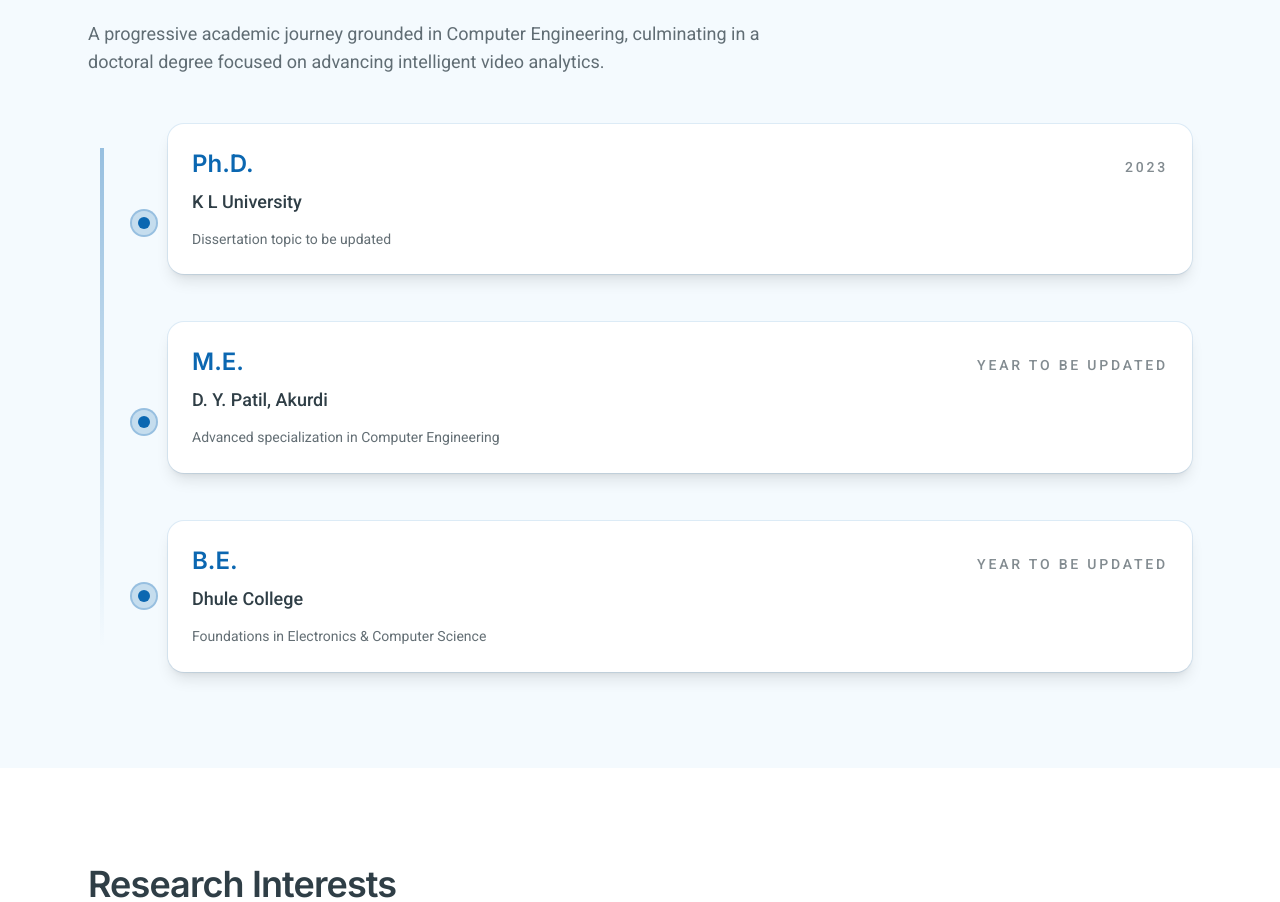
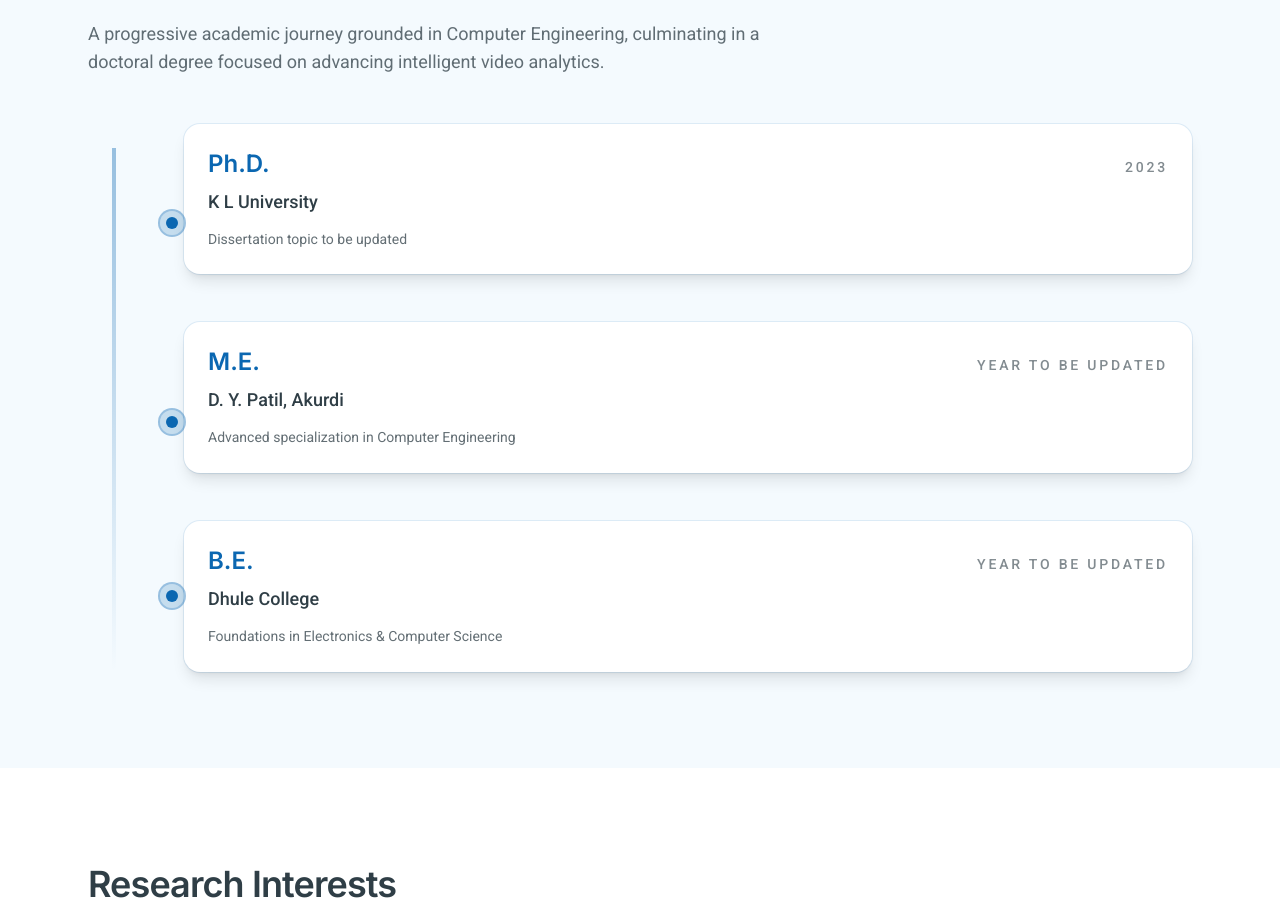
Before and after one commit to DEVESH1676/Portfolio, a React (Vite) app: page / in a window 1280 px wide. Shown: the part 1627-2529 px from the top of the page. Built offline with nearby package versions, Linux system fonts and the light colour scheme.

Commit message:
Update Education.tsx v3.16

```diff
--- a/client/components/sections/Education.tsx
+++ b/client/components/sections/Education.tsx
@@ -4,7 +4,7 @@ export const EducationSection = () => {
   return (
     <section id="education" className="bg-secondary/40 py-24 scroll-mt-24">
       <div className="mx-auto max-w-6xl px-6">
-        {/* Section heading */}
+        {/* Heading */}
         <div className="mb-12">
           <h2 className="font-heading text-3xl font-semibold tracking-tight text-foreground md:text-4xl">
             Education
@@ -17,27 +17,25 @@ export const EducationSection = () => {
         </div>
 
         {/* Timeline container */}
-        <div className="relative pl-8">
+        <div className="relative pl-12">
           {/* Vertical line */}
           <div
-            className="absolute left-3 top-6 bottom-6 w-1 bg-gradient-to-b from-primary/40 to-transparent"
+            className="absolute left-6 top-6 bottom-0 w-1 bg-gradient-to-b from-primary/40 to-transparent"
             aria-hidden
           />
 
           {/* Timeline entries */}
           {EDUCATION_TIMELINE.map((entry, index) => (
-            <div key={entry.degree} className="relative pb-12 last:pb-0 flex">
-              {/* Dot and ring container */}
-              <div className="absolute left-3 flex flex-col items-center justify-start h-full">
-                <div className="relative flex items-center justify-center h-full">
-                  <div className="h-6 w-6 rounded-full bg-primary/20 ring-2 ring-primary/40 flex items-center justify-center">
-                    <div className="h-3 w-3 rounded-full bg-primary" />
-                  </div>
+            <div key={entry.degree} className="relative pb-12 last:pb-0">
+              {/* Dot */}
+              <div className="absolute left-6 top-1/2 -translate-y-1/2 flex items-center justify-center">
+                <div className="h-6 w-6 rounded-full bg-primary/20 ring-2 ring-primary/40 flex items-center justify-center">
+                  <div className="h-3 w-3 rounded-full bg-primary" />
                 </div>
               </div>
 
               {/* Card */}
-              <div className="ml-12 flex-1 rounded-2xl bg-background p-6 shadow-lg ring-1 ring-primary/10">
+              <div className="ml-12 rounded-2xl bg-background p-6 shadow-lg ring-1 ring-primary/10">
                 <div className="flex flex-wrap items-baseline justify-between gap-4">
                   <h3 className="font-heading text-2xl font-semibold text-primary">
                     {entry.degree}
```
